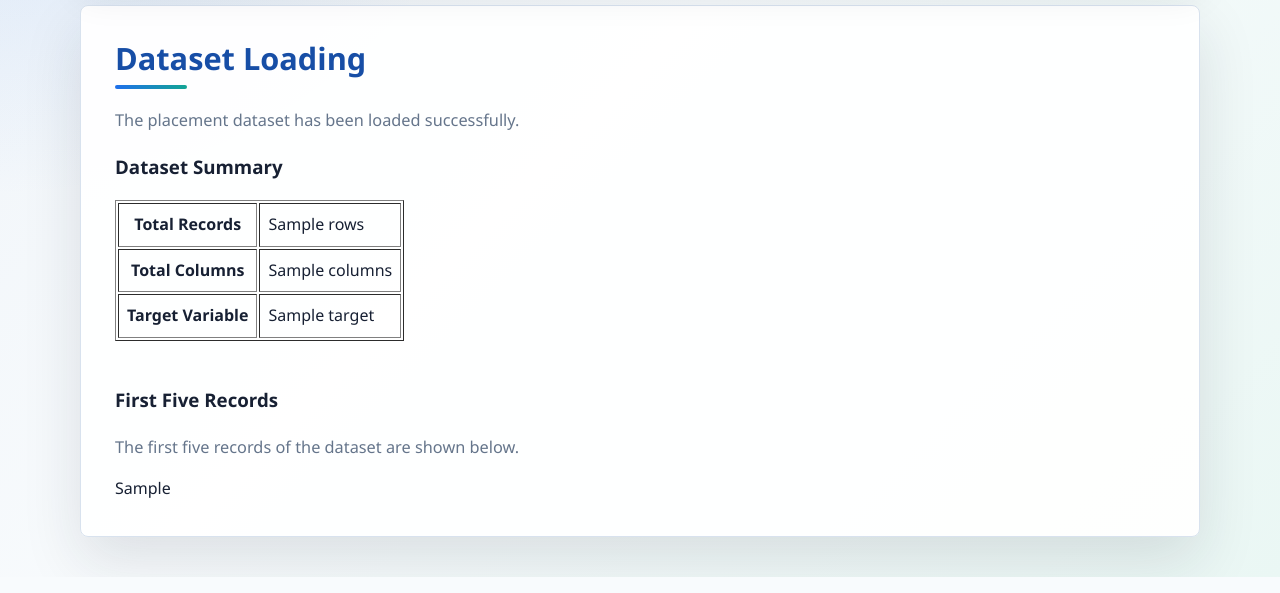
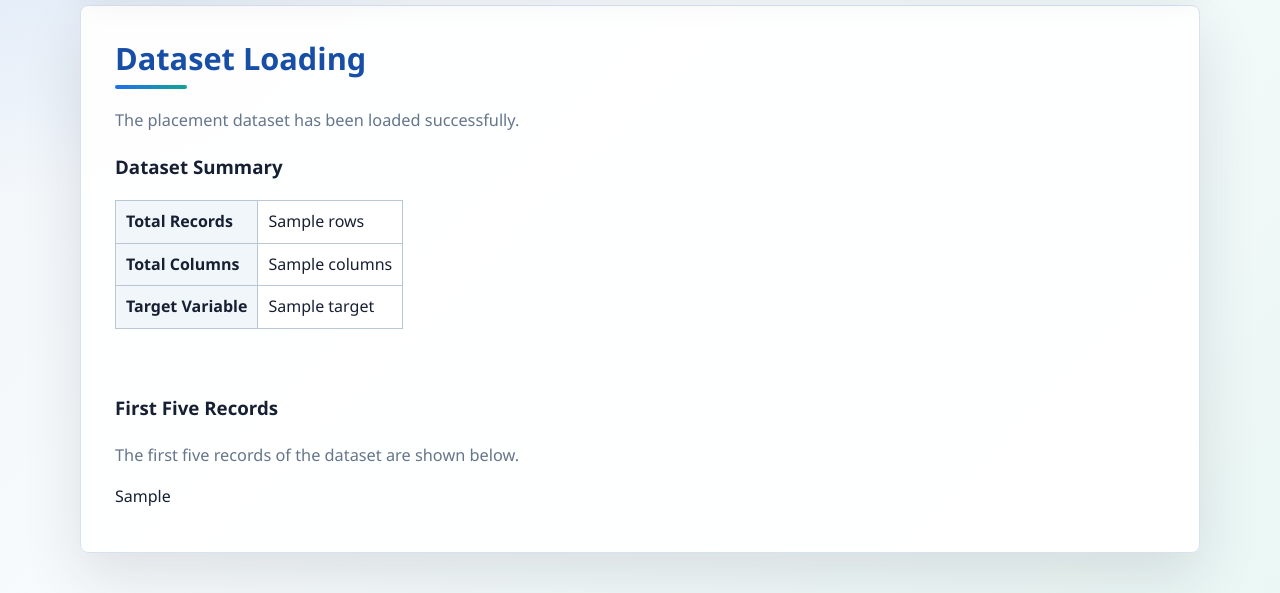
Before and after one commit to kundan0302200-cloud/Placement-Prediction-System, a Flask app: template app/templates/load_dataset.html in a window 1280 px wide. Shown: the part 346-939 px from the top of the page. Run offline with Flask 3, Linux system fonts and the light colour scheme; the template is opened without the code that fills it: most values are stand-ins (such as "Sample title", 1, 10 or a date in 2020).

Commit message:
Styles updated for displaying it in a scrolling manner

```diff
--- a/app/static/css/style.css
+++ b/app/static/css/style.css
@@ -143,6 +143,37 @@ a:focus-visible {
     outline-offset: 3px;
 }
 
+table {
+    border-collapse: collapse;
+    margin-bottom: 20px;
+    background: #ffffff;
+}
+
+th,
+td {
+    padding: 8px 10px;
+    border: 1px solid #b9c6d3;
+    text-align: left;
+    white-space: nowrap;
+}
+
+th {
+    font-weight: 700;
+    background: var(--surface-muted);
+}
+
+.table-scroll {
+    width: 100%;
+    max-width: 100%;
+    overflow-x: auto;
+    overflow-y: hidden;
+    padding-bottom: 8px;
+}
+
+.table-scroll table {
+    min-width: max-content;
+}
+
 @media (max-width: 720px) {
     body {
         padding: 14px;
--- a/app/templates/load_dataset.html
+++ b/app/templates/load_dataset.html
@@ -35,6 +35,8 @@ The placement dataset has been loaded successfully.
 
 <p>The first five records of the dataset are shown below.</p>
 
-{{ first_rows | safe }}
+<div class="table-scroll">
+    {{ first_rows | safe }}
+</div>
 
 {% endblock %}
```
